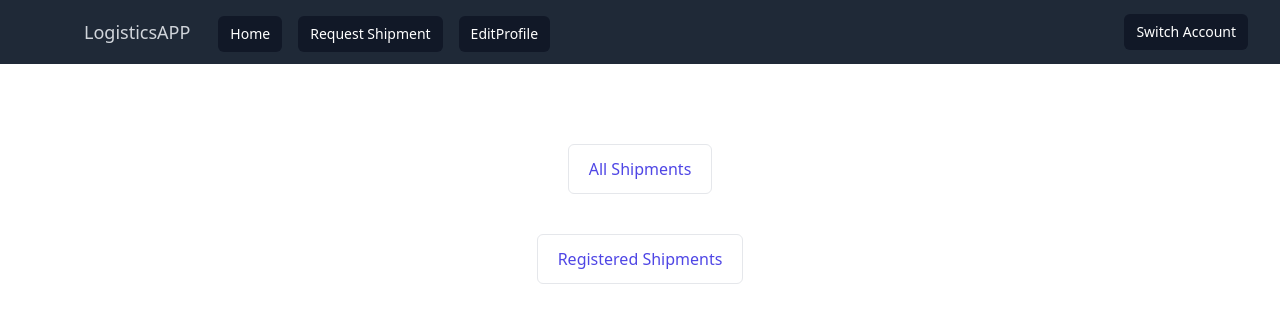
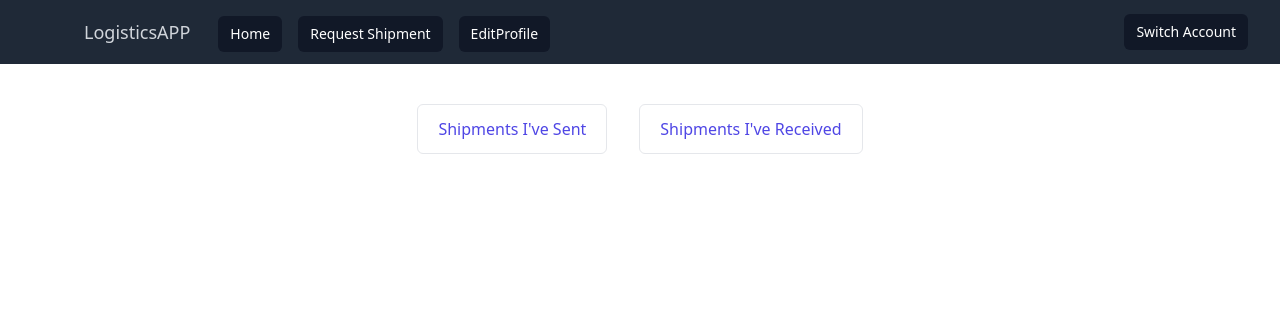
Before and after one commit to kokoteofilov1/CSCB025-Logistics-Company-React, a React (Create React App) app in the folder logistics-company/: page / in a window 1280 px wide. Shown: the top 322 px of the page. Built offline with nearby package versions, Linux system fonts and the light colour scheme; sample sign-in values are in the browser's storage.

Commit message:
ui fixes

```diff
--- a/logistics-company/src/components/admin/AdminPanel.js
+++ b/logistics-company/src/components/admin/AdminPanel.js
@@ -7,13 +7,20 @@ import AddCompany from './AddCompany';
 import DisplayOffices from './DisplayOffices'
 import DisplayUsers from './DisplayUsers'
 import DisplayShipments from '../DisplayShipments';
+import { getShipments } from '../../api';
 
 function AdminPanel() {
     const [comp, setComp] = useState(null)
+    const [shipments, setShipments] = useState(null)
 
     useEffect(() => {
-        console.log(1)
-    }, [comp]);
+        const AllShipments = async () => {
+            const items = await getShipments();
+            console.log(items);
+            setShipments(items.data);
+        }
+        AllShipments();
+    }, []);
     return (
         <div>
             <NavBar />
@@ -32,7 +39,7 @@ function AdminPanel() {
                 <button onClick={() => setComp(<DisplayOffices />)} className="inline-flex items-center justify-center px-5 py-3 border border-1px text-base font-medium rounded-md text-indigo-600 bg-white hover:bg-indigo-50 mx-4">
                     Display Offices
                 </button>
-                <button onClick={() => setComp(<DisplayShipments />)} className="inline-flex items-center justify-center px-5 py-3 border border-1px text-base font-medium rounded-md text-indigo-600 bg-white hover:bg-indigo-50 mx-4">
+                <button onClick={() => setComp(<DisplayShipments shipments={shipments} />)} className="inline-flex items-center justify-center px-5 py-3 border border-1px text-base font-medium rounded-md text-indigo-600 bg-white hover:bg-indigo-50 mx-4">
                     Display Shipments
                 </button>
                 <button onClick={() => setComp(<DisplayUsers />)} className="inline-flex items-center justify-center px-5 py-3 border border-1px text-base font-medium rounded-md text-indigo-600 bg-white hover:bg-indigo-50 mx-4">
--- a/logistics-company/src/components/reports/ForCustomers.js
+++ b/logistics-company/src/components/reports/ForCustomers.js
@@ -1,42 +1,40 @@
 import { React, useEffect, useState } from 'react';
-import { getShipments, getRegisteredShipments } from '../../api';
+import { getShipmentsSentByUser, getShipmentsReceivedByUser } from '../../api';
 import DisplayShipments from '../DisplayShipments';
 
 function ForCustomers() {
-	const [shipments, setShipments] = useState(null)
+    const [shipments, setShipments] = useState(null)
 
-    const getAllShipments = async () => {
-        const items = await getShipments();
+    const SentByUser = async () => {
+        const items = await getShipmentsSentByUser(localStorage.getItem('username'));
         console.log(items);
         setShipments(items.data);
     }
 
-    const getRegisteredShipments = async () => {
-        const items = await getRegisteredShipments();
+    const ReceivedByUser = async () => {
+        const items = await getShipmentsReceivedByUser(localStorage.getItem('username'));
         console.log(items);
         setShipments(items.data);
     }
 
-	return (
-		<div>
-            <div className="flex justify-center my-10">
-                <button onClick={getAllShipments} className="inline-flex items-center justify-center px-5 py-3 border border-1px text-base font-medium rounded-md text-indigo-600 bg-white hover:bg-indigo-50 mx-4">
-                    All Shipments
+    return (
+        <div>
+            <div>
+
+                <button onClick={SentByUser} className="inline-flex items-center justify-center px-5 py-3 border border-1px text-base font-medium rounded-md text-indigo-600 bg-white hover:bg-indigo-50 mx-4">
+                    Shipments I've Sent
                 </button>
+                <button onClick={ReceivedByUser} className="inline-flex items-center justify-center px-5 py-3 border border-1px text-base font-medium rounded-md text-indigo-600 bg-white hover:bg-indigo-50 mx-4">
+                    Shipments I've Received
+                </button>
+
             </div>
-
-            <div className="flex justify-center my-10">
-                <button onClick={getRegisteredShipments} className="inline-flex items-center justify-center px-5 py-3 border border-1px text-base font-medium rounded-md text-indigo-600 bg-white hover:bg-indigo-50 mx-4">
-                    Registered Shipments
-                </button>
-            </div>
-
             {shipments !== null && <div className="flex justify-center my-10">
                 {console.log(shipments)}
-                <DisplayShipments shipments={shipments}/>
+                <DisplayShipments shipments={shipments} />
             </div>}
         </div>
-	);
+    );
 }
 
 export default ForCustomers;
--- a/logistics-company/src/components/reports/ForEmployees.js
+++ b/logistics-company/src/components/reports/ForEmployees.js
@@ -67,6 +67,7 @@ function ForEmployees() {
                     Registered Shipments
                 </button>
 
+                <div>
                 <div class="col-span-6 sm:col-span-3">
                     <label for="registeredByUser" class="block text-sm font-medium text-gray-700">
                         Registered by (username)
@@ -85,11 +86,13 @@ function ForEmployees() {
                 <button onClick={RegisteredByEmployee} className="inline-flex items-center justify-center px-5 py-3 border border-1px text-base font-medium rounded-md text-indigo-600 bg-white hover:bg-indigo-50 mx-4">
                     Registered By Employee
                 </button>
+                </div>
 
                 <button onClick={RegisteredButNotDelivered} className="inline-flex items-center justify-center px-5 py-3 border border-1px text-base font-medium rounded-md text-indigo-600 bg-white hover:bg-indigo-50 mx-4">
                     Registered But Not Delivered
                 </button>
 
+                <div>
                 <div class="col-span-6 sm:col-span-3">
                     <label for="sentByUser" class="block text-sm font-medium text-gray-700">
                         Sent by (username)
@@ -108,7 +111,9 @@ function ForEmployees() {
                 <button onClick={SentByUser} className="inline-flex items-center justify-center px-5 py-3 border border-1px text-base font-medium rounded-md text-indigo-600 bg-white hover:bg-indigo-50 mx-4">
                     Sent By User
                 </button>
+                </div>
 
+                <div class="ml-4">
                 <div class="col-span-6 sm:col-span-3">
                     <label for="sentBreceivedByUseryUser" class="block text-sm font-medium text-gray-700">
                         Received by (username)
@@ -127,6 +132,7 @@ function ForEmployees() {
                 <button onClick={ReceivedByUser} className="inline-flex items-center justify-center px-5 py-3 border border-1px text-base font-medium rounded-md text-indigo-600 bg-white hover:bg-indigo-50 mx-4">
                     Received By User
                 </button>
+                </div>
             </div>
 
             {shipments !== null && <div className="flex justify-center my-10">
```
